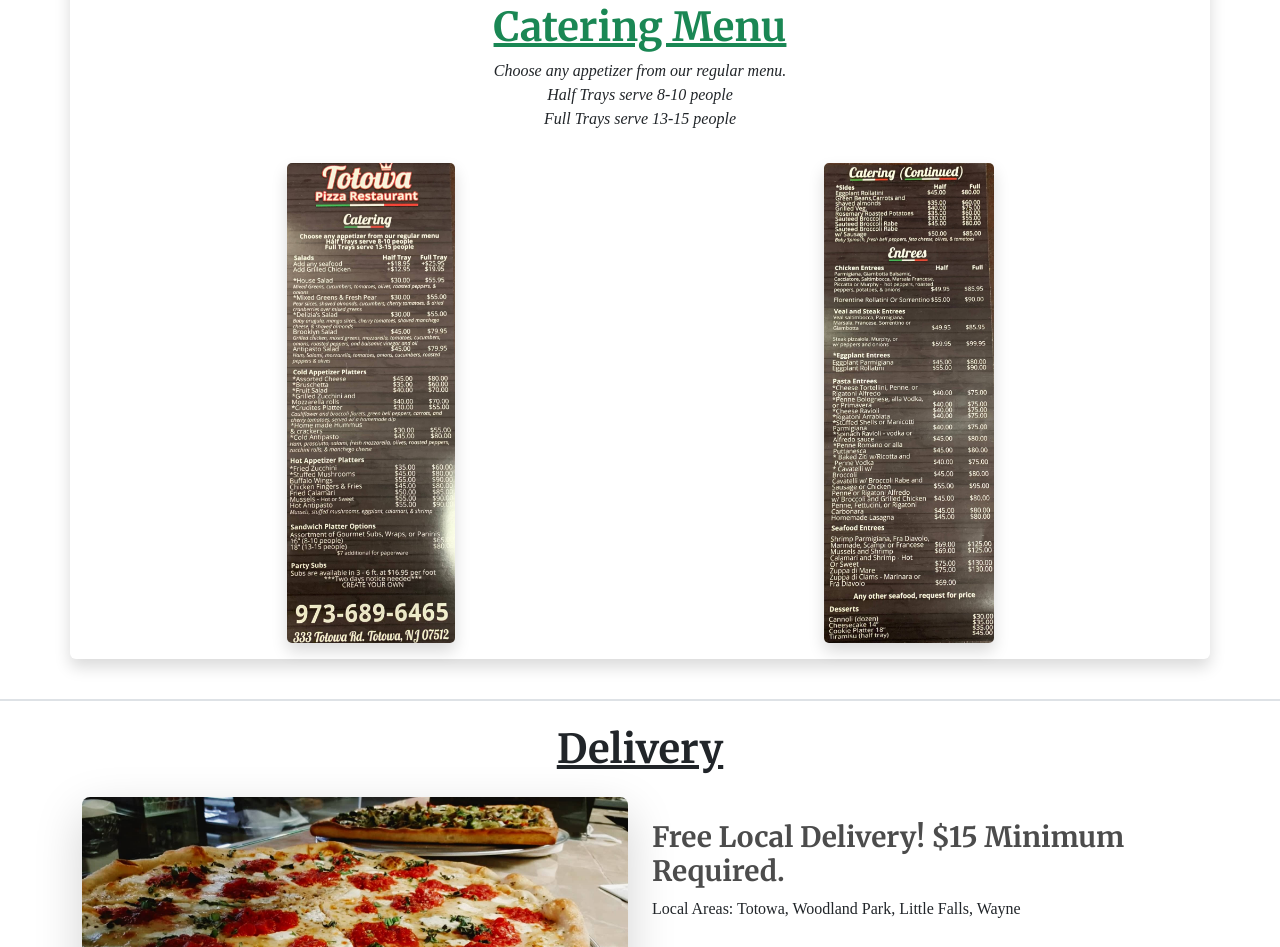
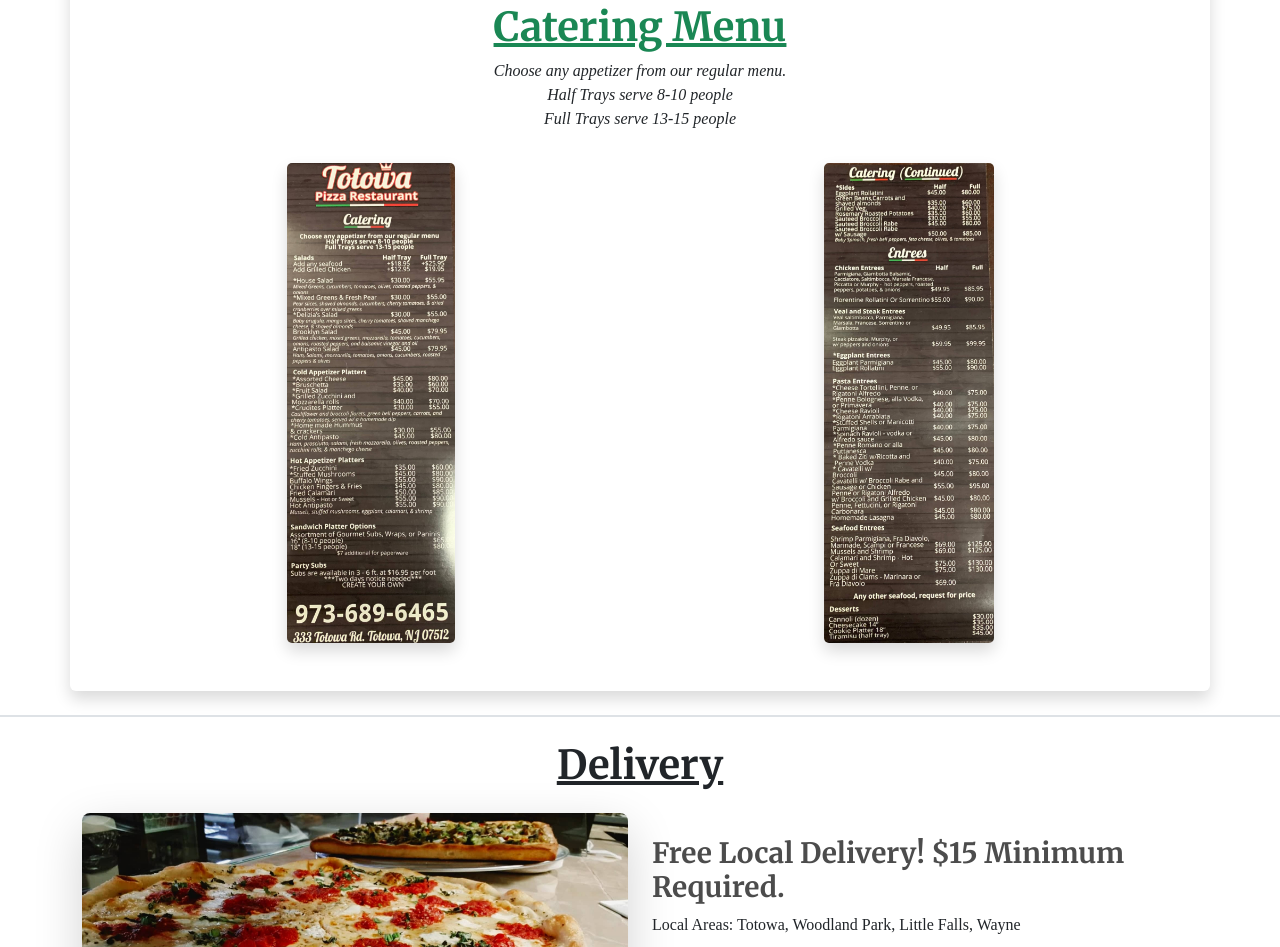
Before and after one commit to rod608/totowa_pizza, a plain HTML site: page index.html in a window 1280 px wide. Shown: the part 7200-8147 px from the top of the page. Drawn offline with nearby package versions, Linux system fonts and the light colour scheme.

Commit message:
Updated README.md and spacing

```diff
--- a/index.html
+++ b/index.html
@@ -2547,7 +2547,7 @@
             <p class="text-center"><em>Full Trays serve 13-15 people</em></p>
 
           <!-- Catering Menu Images -->
-          <div class="menu-images catering-menu-images mb-3">
+          <div class="menu-images catering-menu-images pb-5">
 
             <div class="menu-images-item">
               <a class="mx-auto my-auto" type="button" data-bs-toggle="modal" data-bs-target="#cateringmenu_1">
```
Also changed, not shown: 1 other file.
